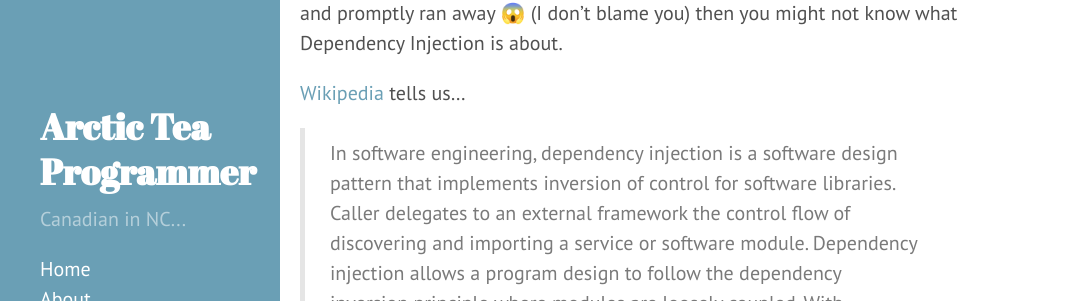
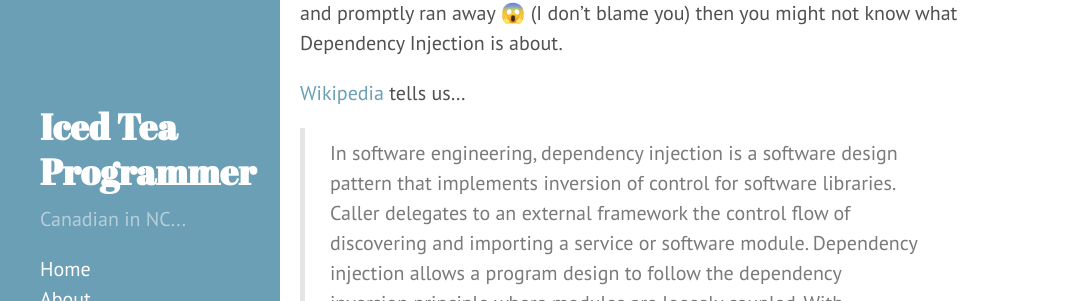
Before and after one commit to david-driscoll/david-driscoll.github.io, a Jekyll site: the page built from index.html, in a window 1280 px wide. Shown: the part 466-767 px from the top of the page, without its empty margins (0-1080 px from the left). Built offline with Jekyll 4.4.1, drawn with Linux system fonts in a browser that asks for light colours; nearby versions of some CDN libraries; emoji names are drawn with the system emoji font; the list of posts is cut into pages by our own code; comment, search, counter and statistics services are not loaded.

Commit message:
Bump config

```diff
--- a/_config.yml
+++ b/_config.yml
@@ -1,8 +1,10 @@
+highlighter: pygments
+
 # Permalinks
 permalink:        pretty
 
 # Setup
-title:            Arctic Tea Programmer
+title:            Iced Tea Programmer
 tagline:          It's warm down here...
 description:      Canadian in NC...
 url:              https://david-driscoll.github.io/
@@ -11,13 +13,10 @@
   name:           'David Driscoll'
   url:            http://david-driscoll.github.io/
 
-paginate:         10
+paginate:         5
 
 # Custom vars
 version:          2.0.0
-
-github:
-  repo:           https://github.com/david-driscoll/david-driscoll.github.io
 
 gems:
   - jemoji
```
